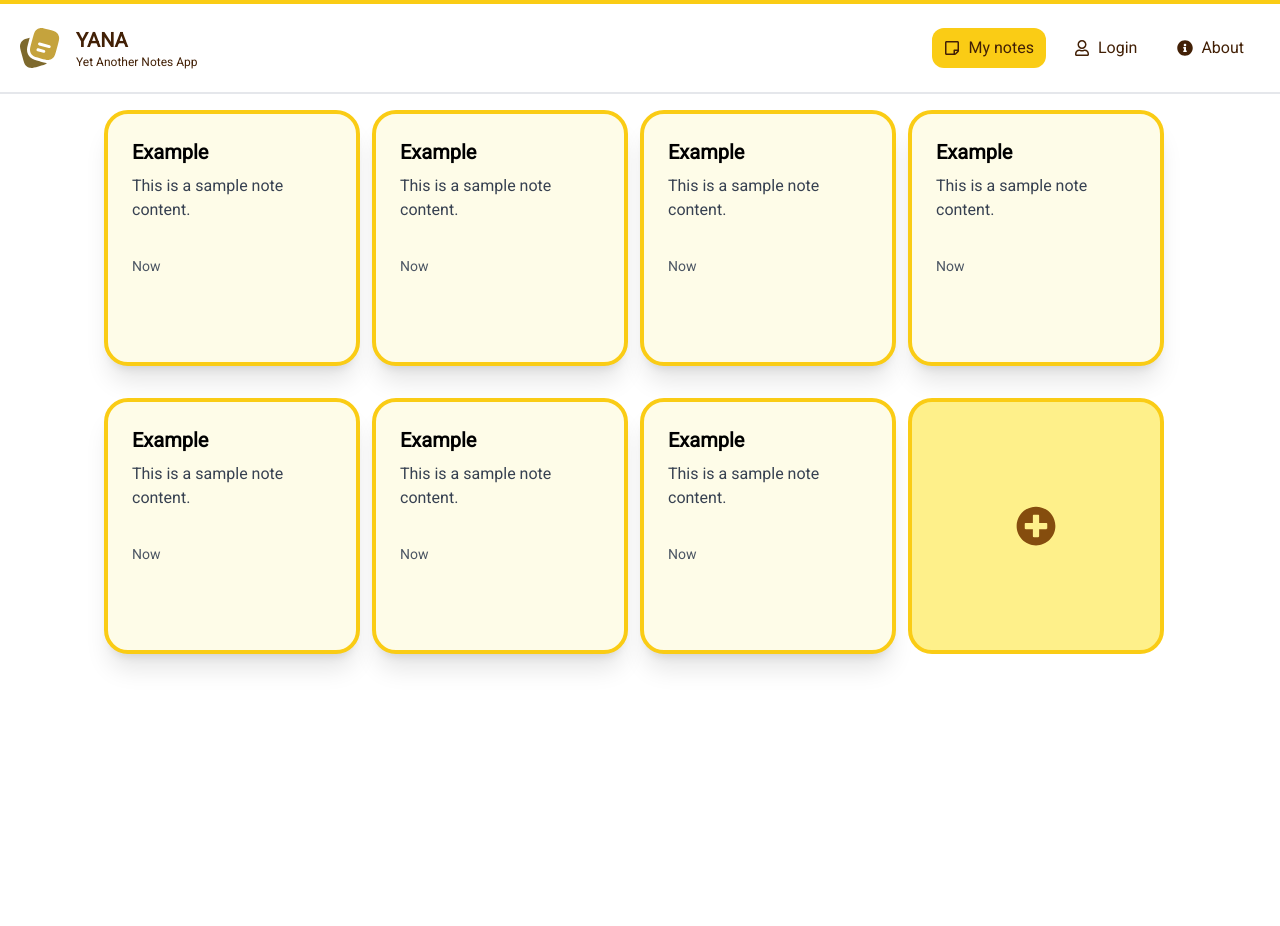
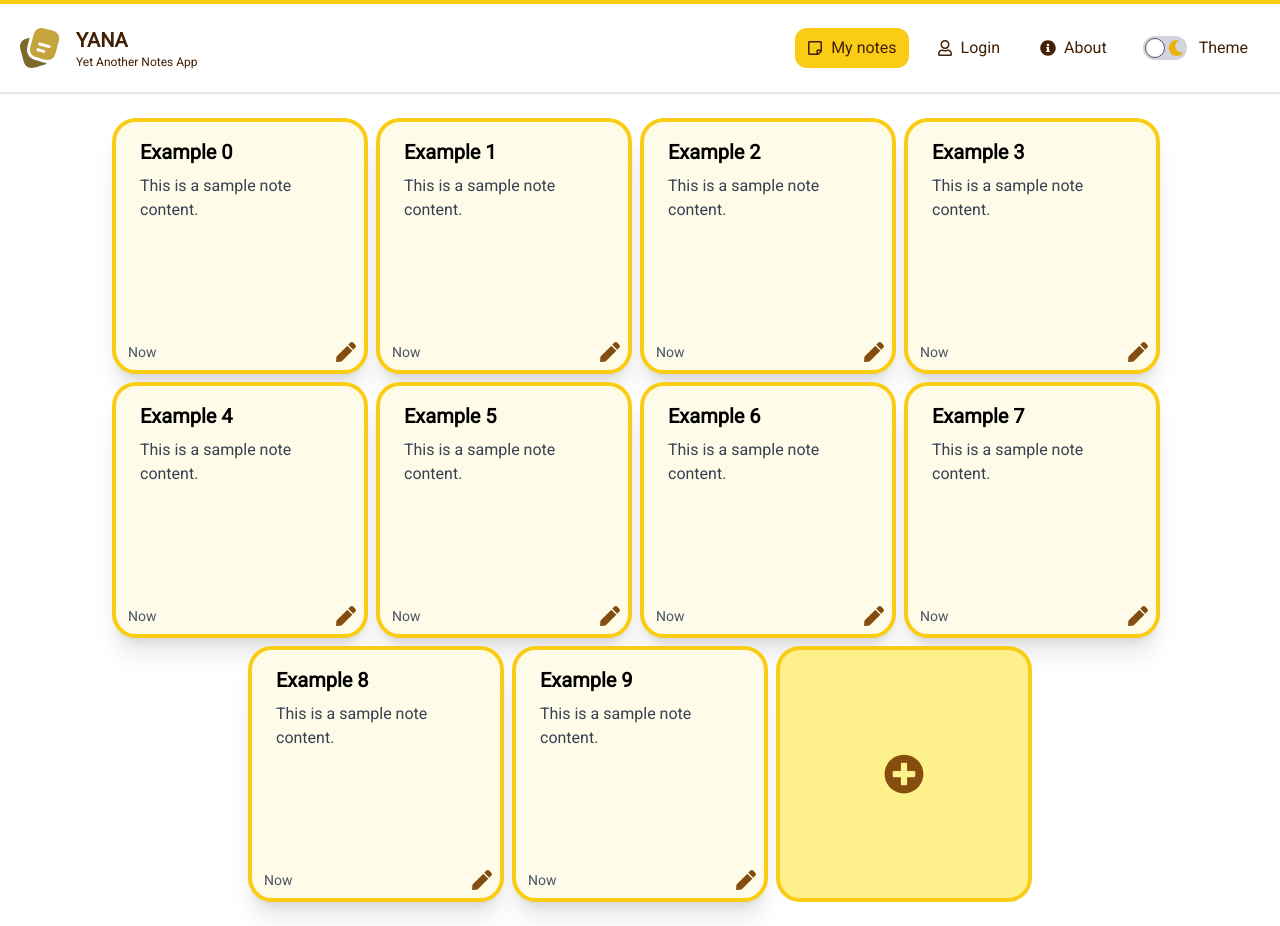
Before and after one commit to vladysl4v/yana, a React (Vite) app in the folder client/: page /notes in a window 1280 px wide. Before the commit the page ends 800 px from the top, so only its background shows below. Built offline with nearby package versions, Linux system fonts and the light colour scheme.

Commit message:
client: add dark theme and make notes responsive for small interfaces

```diff
--- a/client/index.html
+++ b/client/index.html
@@ -7,7 +7,7 @@
     <meta name="viewport" content="width=device-width, initial-scale=1.0" />
     <title>Yet Another Notes App</title>
   </head>
-  <body>
+  <body class="dark:bg-dark-primary">
     <div id="root"></div>
     <script type="module" src="/src/main.tsx"></script>
   </body>
--- a/client/package.json
+++ b/client/package.json
@@ -13,7 +13,8 @@
     "react": "^18.3.1",
     "react-dom": "^18.3.1",
     "react-icons": "^5.3.0",
-    "react-router-dom": "^6.27.0"
+    "react-router-dom": "^6.27.0",
+    "usehooks-ts": "^3.1.0"
   },
   "devDependencies": {
     "@eslint/js": "^9.11.1",
--- a/client/src/components/CreateNote.tsx
+++ b/client/src/components/CreateNote.tsx
@@ -5,7 +5,7 @@ import { ClassNameProps } from '../types/basicProps';
 
 const CreateNote: React.FC<ClassNameProps> = ({ className = null }) => {
     return (
-        <div className={`w-64 border-4 bg-yellow-200 border-yellow-400 py-2 rounded-3xl overflow-hidden my-4 ${className}`}>
+        <div className={`w-64 border-4 bg-yellow-200 border-yellow-400 dark:bg-dark-primary py-2 rounded-3xl overflow-hidden my-2 ${className}`}>
             <div className='flex h-full m-auto'>
                 <FaPlusCircle className='m-auto h-10 w-10 hover:h-16 hover:w-16 duration-300 cursor-pointer text-yellow-800' />
             </div>
--- a/client/src/components/NoteItem.tsx
+++ b/client/src/components/NoteItem.tsx
@@ -1,6 +1,7 @@
 import React from 'react';
 import { toDateTimeString } from '../utils/formats';
 import { WithClasses } from '../types/basicProps';
+import { FaPen } from "react-icons/fa";
 
 interface NoteItemProps {
     title: string;
@@ -10,15 +11,16 @@ interface NoteItemProps {
 
 const NoteItem: React.FC<WithClasses<NoteItemProps>> = ({ title, content, timestamp, className = null}) => {
     return (
-        <div className={`border-4 shadow-xl max-w-64 border-yellow-400 py-2 bg-yellow-50 rounded-3xl overflow-hidden my-4 ${className}`}>
+        <div className={`border-4 shadow-xl grid border-yellow-400 bg-yellow-50 dark:bg-dark-light dark:border-yellow-900 rounded-3xl overflow-hidden ${className}`}>
             <div className="px-6 py-4">
-                <div className="font-bold text-xl mb-2">{title}</div>
-                <p className="text-gray-700 text-base">
+                <div className="font-bold text-lg md:text-xl mb-2 dark:text-yellow-500">{title}</div>
+                <p className="text-gray-700 max-h-16 sm:max-h-36 dark:text-yellow-300 text-sm md:text-base overflow-hidden">
                     {content}
                 </p>
             </div>
-            <div className="px-6 pt-4 pb-2">
-                <span className="text-gray-600 text-sm">{toDateTimeString(timestamp)}</span>
+            <div className='self-end block items-end'>
+                <div className="text-center sm:float-left sm:ms-3 my-2 text-gray-600 dark:text-gray-400 text-sm" title={timestamp.toLocaleString()}>{toDateTimeString(timestamp)}</div>
+                <FaPen className='hidden sm:flex float-right mr-2 mt-2 h-5 w-5 hover:h-6 hover:w-6 duration-200 cursor-pointer text-yellow-800' />
             </div>
         </div>
     );
--- /dev/null
+++ b/client/src/components/ThemeSwitch.tsx
@@ -0,0 +1,25 @@
+import { useEffect } from 'react';
+import { useLocalStorage } from '../hooks/useLocalStorage';
+import { FaSun, FaMoon } from "react-icons/fa";
+import { ClassNameProps } from '../types/basicProps';
+
+const ThemeSwitch: React.FC<ClassNameProps> = ({ className = null }) => {
+    const [themeState, setThemeState] = useLocalStorage('theme', '');
+
+    useEffect(() => {
+        document.documentElement.classList.toggle('dark', themeState === 'dark');
+    }, [themeState]);
+
+    return (
+        <label className={`inline-flex px-2 py-2 items-center cursor-pointer m-2 ${className}`}>
+            <input type="checkbox" onChange={() => setThemeState(themeState === 'dark' ? 'light' : 'dark')} checked={themeState === 'dark'} className="sr-only peer"/>
+            <div className="relative w-11 h-6 bg-gray-300 peer-focus:outline-none rounded-full peer dark:bg-gray-700 peer-checked:after:translate-x-full rtl:peer-checked:after:-translate-x-full peer-checked:after:border-white after:content-[''] after:absolute after:top-[2px] after:start-[2px] after:bg-white after:border-gray-600 after:border after:rounded-full after:h-5 after:w-5 after:transition-all dark:border-gray-600 peer-checked:bg-gray-600">
+                <FaMoon className="absolute top-1/2 left-3/4 transform -translate-x-1/2 -translate-y-1/2 text-yellow-500" />
+                <FaSun className="absolute top-1/2 left-1/4 transform -translate-x-1/2 -translate-y-1/2 text-yellow-500" />
+            </div>
+            <span className="ms-3 font text-sm md:text-base text-yellow-950 dark:text-yellow-300 select-none">Theme</span>
+        </label>
+    );
+};
+
+export default ThemeSwitch;
--- /dev/null
+++ b/client/src/hooks/useLocalStorage.ts
@@ -0,0 +1,109 @@
+import { useCallback, useEffect, useState } from 'react'
+
+import type { Dispatch, SetStateAction } from 'react'
+
+import { useEventCallback, useEventListener } from 'usehooks-ts'
+
+declare global {
+  // eslint-disable-next-line @typescript-eslint/consistent-type-definitions
+  interface WindowEventMap {
+    'local-storage': CustomEvent
+  }
+}
+
+export function useLocalStorage<T>(key: string, initialValue: T): [T, Dispatch<SetStateAction<T>>, () => void] {
+  const serializer = useCallback<(value: T) => string>(value => {
+      return JSON.stringify(value)
+    },[])
+  const deserializer = useCallback<(value: string) => T>(value => {
+      // Support 'undefined' as a value
+      if (value === 'undefined') {
+        return undefined as unknown as T
+      }
+      const defaultValue =initialValue
+      let parsed: unknown
+      try {
+        parsed = JSON.parse(value)
+      } catch (error) {
+        console.error('Error parsing JSON:', error)
+        return defaultValue
+      }
+
+      return parsed as T
+    }, [initialValue])
+
+  // Get from local storage then
+  // parse stored json or return initialValue
+  const readValue = useCallback((): T => {
+    const initialValueToUse =initialValue
+    try {
+      const raw = window.localStorage.getItem(key)
+      return raw ? deserializer(raw) : initialValueToUse
+    } catch (error) {
+      console.warn(`Error reading localStorage key “${key}”:`, error)
+      return initialValueToUse
+    }
+  }, [initialValue, key, deserializer])
+
+  const [storedValue, setStoredValue] = useState(() => {
+    return initialValue
+  })
+
+  // Return a wrapped version of useState's setter function that ...
+  // ... persists the new value to localStorage.
+  const setValue: Dispatch<SetStateAction<T>> = useEventCallback(value => {
+    try {
+      // Allow value to be a function so we have the same API as useState
+      const newValue = value instanceof Function ? value(readValue()) : value
+
+      // Save to local storage
+      window.localStorage.setItem(key, serializer(newValue))
+
+      // Save state
+      setStoredValue(newValue)
+
+      // We dispatch a custom event so every similar useLocalStorage hook is notified
+      window.dispatchEvent(new StorageEvent('local-storage', { key }))
+    } catch (error) {
+      console.warn(`Error setting localStorage key “${key}”:`, error)
+    }
+  })
+
+  const removeValue = useEventCallback(() => {
+
+    const defaultValue = initialValue
+
+    // Remove the key from local storage
+    window.localStorage.removeItem(key)
+
+    // Save state with default value
+    setStoredValue(defaultValue)
+
+    // We dispatch a custom event so every similar useLocalStorage hook is notified
+    window.dispatchEvent(new StorageEvent('local-storage', { key }))
+  })
+
+  useEffect(() => {
+    setStoredValue(readValue())
+    // eslint-disable-next-line react-hooks/exhaustive-deps
+  }, [key])
+
+  const handleStorageChange = useCallback(
+    (event: StorageEvent | CustomEvent) => {
+      if ((event as StorageEvent).key && (event as StorageEvent).key !== key) {
+        return
+      }
+      setStoredValue(readValue())
+    },
+    [key, readValue],
+  )
+
+  // this only works for other documents, not the current one
+  useEventListener('storage', handleStorageChange)
+
+  // this is a custom event, triggered in writeValueToLocalStorage
+  // See: useLocalStorage()
+  useEventListener('local-storage', handleStorageChange)
+
+  return [storedValue, setValue, removeValue]
+}
--- a/client/src/hooks/usePageTitle.ts
+++ b/client/src/hooks/usePageTitle.ts
@@ -1,4 +1,5 @@
 import { useEffect } from "react";
+
 export const usePageTitle = (title: string) : void => {
     useEffect(() => {
         document.title = `${title} - YANA`;
--- a/client/src/layouts/Header.tsx
+++ b/client/src/layouts/Header.tsx
@@ -1,6 +1,7 @@
 import {useState} from 'react';
 import { NavLink, useLocation, useNavigate } from 'react-router-dom';
 import { FaRegStickyNote, FaRegUser, FaInfoCircle } from "react-icons/fa";
+import ThemeSwitch from '../components/ThemeSwitch';
 
 const Header: React.FC = () => {
     const [isMenuOpen, setIsMenuOpen] = useState(false);
@@ -11,12 +12,13 @@ const Header: React.FC = () => {
         setIsMenuOpen(false);
     }
     const navItems = [
-        { url: '/notes', text: 'My notes', icon: <FaRegStickyNote className='m-auto mr-2'/>},
-        { url: '/login', text: 'Login', icon: <FaRegUser className='m-auto mr-2'/>},
-        { url: '/about', text: 'About', icon: <FaInfoCircle className='m-auto mr-2'/>}
+        { url: '/notes', text: 'My notes', icon: <FaRegStickyNote className='m-auto mr-2'/>, isDisabled: false},
+        { url: '/login', text: 'Login', icon: <FaRegUser className='m-auto mr-2'/>, isDisabled: true},
+        { url: '/about', text: 'About', icon: <FaInfoCircle className='m-auto mr-2'/>, isDisabled: true}
     ];
     return (
-        <div className='w-full border-t-4 border-yellow-400 text-yellow-950'><div className='border-b-2 border-gray-200'>
+        <div className='w-full border-t-4 border-yellow-400 text-yellow-950 dark:text-yellow-300'>
+        <div className='border-b-2 border-gray-200 dark:border-yellow-700'>
             <nav className="max-w-screen-xl flex flex-wrap items-center justify-between mx-auto p-4 ">
                 <div className="flex w-48 items-center space-x-3 rtl:space-x-reverse">
                     <img src="/favicon.svg" className="max-h-12 cursor-pointer" alt="YANA Logo" onClick={()=> navigate('/')}/>
@@ -29,38 +31,45 @@ const Header: React.FC = () => {
                     {navItems.map((item, index) => (
                     <li
                         key={index}
-                        onClick={() => navigateTo(item.url)}
-                        className={`py-2 px-3 hover:bg-yellow-400 inline-flex rounded-xl m-2 cursor-pointer duration-300 hover:text-black ${location.pathname === item.url && "bg-yellow-400"}`}
+                        onClick={() => !item.isDisabled && navigateTo(item.url)}
+                        className={`py-2 px-3 ${item.isDisabled ? "cursor-no-drop" : "cursor-pointer"}  hover:bg-yellow-400 inline-flex rounded-xl m-2 duration-300 hover:text-black ${location.pathname === item.url && "bg-yellow-400 dark:text-black"}`}
                     >
                         {item.icon} {item.text}
                     </li>
                     ))}
+                    <li>
+                        <ThemeSwitch />
+                    </li>
                 </ul>
-                <button onClick={() => setIsMenuOpen(state => !state)} className={`inline-flex items-center p-2 w-10 h-10 justify-center text-sm text-gray-500 rounded-lg md:hidden focus:outline-none focus:ring-2 focus:ring-gray-200 ${isMenuOpen && "bg-yellow-400"}`}>
+                <button onClick={() => setIsMenuOpen(state => !state)} className={`inline-flex items-center p-2 w-10 h-10 justify-center text-sm text-gray-500 rounded-lg md:hidden focus:outline-none focus:ring-2 dark:focus:ring-yellow-900 focus:ring-gray-200 ${isMenuOpen && "bg-yellow-400"}`}>
                     <span className="sr-only">Open main menu</span>
-                    <svg className="w-5 h-5" aria-hidden="true" xmlns="http://www.w3.org/2000/svg" fill="none" viewBox="0 0 17 14">
+                    <svg className="w-5 h-5 text-yellow-900" aria-hidden="true" xmlns="http://www.w3.org/2000/svg" fill="none" viewBox="0 0 17 14">
                         <path stroke="currentColor" strokeLinecap="round" strokeLinejoin="round" strokeWidth="2" d="M1 1h15M1 7h15M1 13h15"/>
                     </svg>
                 </button>
                 {
                     isMenuOpen && (
                     <div className="w-full md:block md:w-auto ">
-                        <ul className="font-medium flex flex-col p-4 md:p-0 mt-4 border border-gray-100 rounded-lg bg-gray-50 md:flex-row md:space-x-8 rtl:space-x-reverse md:mt-0 md:border-0 md:bg-white">
+                        <ul className="font-medium flex flex-col p-4 md:p-0 mt-4 border border-gray-100 dark:bg-dark-primary dark:border-dark-primary dark:bg- rounded-lg bg-gray-200 md:flex-row md:space-x-8 rtl:space-x-reverse md:mt-0 md:border-0 md:bg-white">
                             {navItems.map((item, index) => (
                                 <li
                                     key={index}
-                                    onClick={() => navigateTo(item.url)}
-                                    className={`py-2 mt-1 px-3 flex  border-2 hover:bg-yellow-400 rounded md:bg-transparent md:p-0 ${location.pathname === item.url && "bg-yellow-400"}`}
+                                    onClick={() => !item.isDisabled && navigateTo(item.url)}
+                                    className={`py-2 hover:text-black mt-1 px-3 flex border-2 dark:border-gray-600 border-gray-300 hover:bg-yellow-400 rounded-xl ${item.isDisabled ? "cursor-no-drop" : "cursor-pointer"} md:p-0 ${location.pathname === item.url ? " bg-yellow-400 dark:bg-yellow-400 dark:text-black" : "dark:bg-dark-light"}`}
                                 >
                                     {item.icon} {item.text}
                                 </li>
                             ))}
+                            <div className='flex mx-auto'>
+                                <ThemeSwitch />
+                            </div>
                         </ul>
                     </div>
                     )
                 }
             </nav>
-        </div></div>
+        </div>
+        </div>
     );
 };
 
--- a/client/src/pages/NotesPage.tsx
+++ b/client/src/pages/NotesPage.tsx
@@ -5,57 +5,27 @@ import { usePageTitle } from '../hooks/usePageTitle';
 
 const NotesPage: React.FC = () => {
     usePageTitle('My notes');
+    const items = Array(10).fill('', 0, 10);
     return (
         <div className=''>
-            <div className='mx-10'>
+            <div className='mx-10 mb-4'>
                 <CreateNote className='w-full md:hidden' />
             </div>
             <div className='flex mb-4 max-w-screen-xl justify-center mx-auto flex-wrap'>
-            <NoteItem
-                title="Example"
-                content="This is a sample note content."
-                timestamp={new Date()}
-                className='mr-3 h-64 mw-64'
-            />
-            <NoteItem
-                title="Example"
-                content="This is a sample note content."
-                timestamp={new Date()}
-                className='mr-3 h-64 mw-64'
-            />
-            <NoteItem
-                title="Example"
-                content="This is a sample note content."
-                timestamp={new Date()}
-                className='mr-3 h-64 mw-64 flex-3'
-            />
-            <NoteItem
-                title="Example"
-                content="This is a sample note content."
-                timestamp={new Date()}
-                className='mr-3 h-64'
-            />
-            <NoteItem
-                title="Example"
-                content="This is a sample note content."
-                timestamp={new Date()}
-                className='mr-3 h-64'
-            />
-            <NoteItem
-                title="Example"
-                content="This is a sample note content."
-                timestamp={new Date()}
-                className='mr-3 h-64'
-            />
-            <NoteItem
-                title="Example"
-                content="This is a sample note content."
-                timestamp={new Date()}
-                className='mr-3 h-64'
-            />
-            <CreateNote className='mr-3 h-64 hidden md:flex' />
+                {
+                    items.map((_, index) => (
+                        <NoteItem
+                            key={index}
+                            title={"Example " + index}
+                            content="This is a sample note content."
+                            timestamp={new Date()}
+                            className='mr-2 mt-2 h-44 w-40 sm:h-64 sm:w-64'
+                        />)
+                    )
+                }
+                <CreateNote className='h-64 hidden md:flex' />
+            </div>
         </div>
-    </div>
     );
 };
 
--- a/client/tailwind.config.js
+++ b/client/tailwind.config.js
@@ -1,12 +1,18 @@
 /** @type {import('tailwindcss').Config} */
 export default {
+  darkMode: ['selector'],
   content: [
     "./index.html",
     "./src/**/*.{js,ts,jsx,tsx}",
     "./src/*.{js,ts,jsx,tsx}",
   ],
   theme: {
-    extend: {},
+    extend: {
+      colors: {
+        'dark-primary': '#111316',
+        'dark-light': '#181b1f'
+      },
+    },
   },
   plugins: [],
 }
```
Also changed, not shown: client/src/pages/MainPage.tsx (+15 -11 lines), 1 other file (tests, documents, lock files or other folders).
